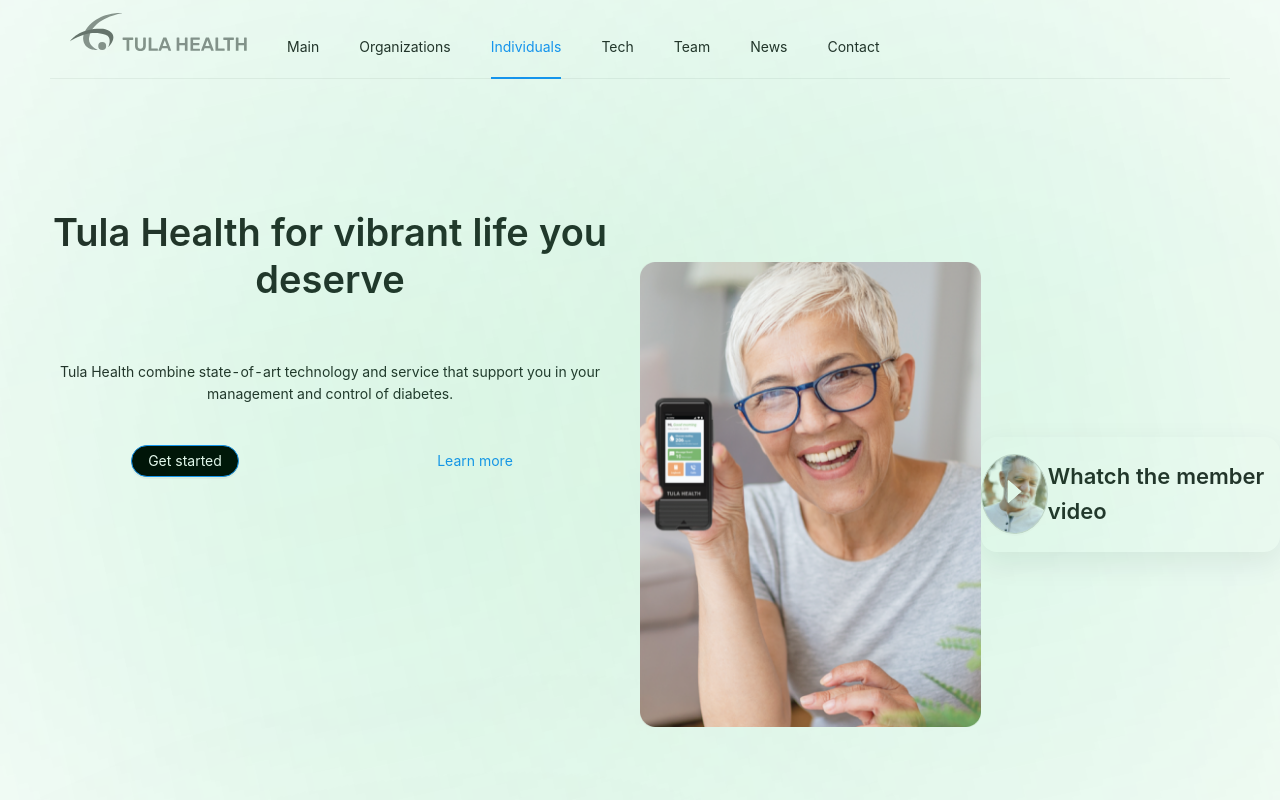
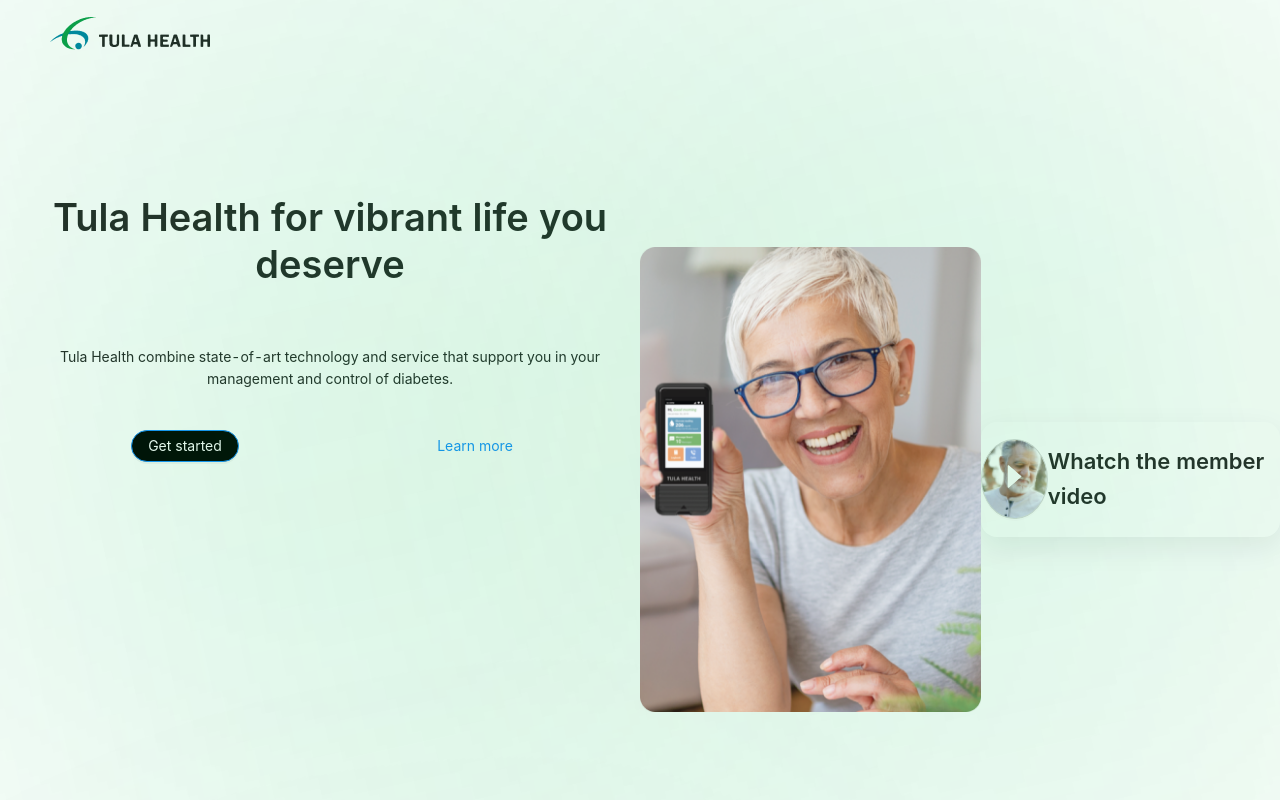
Before and after one commit to zagliadov/health, a React (Create React App) app: page / in a window 1280 px wide. Shown: the top 800 px of the page. Built offline with nearby package versions, Linux system fonts and the light colour scheme.

Commit message:
Logo component remove

```diff
--- a/src/components/Header/Logo/Logo.tsx
+++ /dev/null
@@ -1,74 +0,0 @@
-import { FC } from "react";
-
-export const Logo: FC = () => {
-  return (
-    <div>
-      <svg
-        width="52"
-        height="52"
-        viewBox="0 0 50 25"
-        fill="none"
-        xmlns="http://www.w3.org/2000/svg"
-      >
-        <path
-          d="M26.7585 35.5268C26.7585 35.5268 13.2665 36.7898 12.635 24.787C12.4023 20.3642 14.4774 16.8088 17.0573 13.4154C30.9559 -2.37895 51.1721 0.14858 51.1721 0.14858C51.1721 0.14858 22.0553 3.9391 18.4065 23.5234C16.8763 31.7363 26.7585 35.5268 26.7585 35.5268Z"
-          fill="#909090"
-        />
-        <path
-          d="M36.6416 32.998C36.6416 32.998 47.178 23.2287 37.9051 17.2041C34.4883 14.9841 31.2069 14.8198 25.9018 15.1621C6.3172 16.4256 -3.54755e-05 27.3122 -3.54755e-05 27.3122C-3.54755e-05 27.3122 16.832 14.8929 34.1146 20.9947C41.3622 23.5535 36.6416 32.998 36.6416 32.998Z"
-          fill="#6F6F6F"
-        />
-        <circle cx="30.9546" cy="31.7346" r="3.79053" fill="#8F8F8F" />
-      </svg>
-
-      <svg
-        width="125"
-        height="15"
-        viewBox="0 0 125 15"
-        fill="none"
-        xmlns="http://www.w3.org/2000/svg"
-      >
-        <path
-          d="M5.02339 13.8512C4.89704 13.8512 4.78964 13.807 4.70119 13.7186C4.61275 13.6301 4.56852 13.5227 4.56852 13.3964V2.95346H1.06229C0.935934 2.95346 0.828536 2.90924 0.74009 2.82079C0.651645 2.73235 0.607422 2.61863 0.607422 2.47965V1.0582C0.607422 0.919211 0.645327 0.805495 0.721138 0.71705C0.809583 0.628604 0.923299 0.584381 1.06229 0.584381H10.7471C10.8861 0.584381 10.9998 0.628604 11.0882 0.71705C11.1767 0.805495 11.2209 0.919211 11.2209 1.0582V2.47965C11.2209 2.61863 11.1767 2.73235 11.0882 2.82079C10.9998 2.90924 10.8861 2.95346 10.7471 2.95346H7.2598V13.3964C7.2598 13.5227 7.21558 13.6301 7.12713 13.7186C7.05132 13.807 6.94392 13.8512 6.80494 13.8512H5.02339Z"
-          fill="#8F8F8F"
-        />
-        <path
-          d="M18.4503 14.0408C16.7319 14.0408 15.3989 13.6048 14.4513 12.733C13.5037 11.8612 13.0298 10.5408 13.0298 8.77192V1.0582C13.0298 0.919211 13.0677 0.805495 13.1436 0.71705C13.232 0.628604 13.3457 0.584381 13.4847 0.584381H15.2283C15.3673 0.584381 15.481 0.628604 15.5695 0.71705C15.6579 0.805495 15.7022 0.919211 15.7022 1.0582V8.77192C15.7022 9.77009 15.9359 10.5219 16.4034 11.0273C16.8835 11.5327 17.5595 11.7854 18.4313 11.7854C19.3032 11.7854 19.9728 11.5327 20.4403 11.0273C20.9205 10.5219 21.1605 9.77009 21.1605 8.77192V1.0582C21.1605 0.919211 21.2047 0.805495 21.2932 0.71705C21.3816 0.628604 21.4954 0.584381 21.6343 0.584381H23.378C23.517 0.584381 23.6244 0.628604 23.7002 0.71705C23.7886 0.805495 23.8328 0.919211 23.8328 1.0582V8.77192C23.8328 10.5408 23.359 11.8612 22.4114 12.733C21.4764 13.6048 20.156 14.0408 18.4503 14.0408Z"
-          fill="#8F8F8F"
-        />
-        <path
-          d="M27.1281 13.8512C27.0017 13.8512 26.8943 13.807 26.8059 13.7186C26.7174 13.6301 26.6732 13.5227 26.6732 13.3964V1.03924C26.6732 0.900259 26.7174 0.792861 26.8059 0.71705C26.8943 0.628604 27.0017 0.584381 27.1281 0.584381H28.9096C29.0486 0.584381 29.156 0.628604 29.2318 0.71705C29.3203 0.792861 29.3645 0.900259 29.3645 1.03924V11.5769H35.3725C35.5115 11.5769 35.6252 11.6211 35.7136 11.7096C35.8021 11.798 35.8463 11.9054 35.8463 12.0318V13.3964C35.8463 13.5227 35.8021 13.6301 35.7136 13.7186C35.6252 13.807 35.5115 13.8512 35.3725 13.8512H27.1281Z"
-          fill="#8F8F8F"
-        />
-        <path
-          d="M36.8708 13.8512C36.7571 13.8512 36.6623 13.8133 36.5865 13.7375C36.5107 13.6617 36.4728 13.5669 36.4728 13.4532L36.5107 13.2827L41.0593 1.0582C41.1857 0.74232 41.4131 0.584381 41.7416 0.584381H43.8264C44.1549 0.584381 44.3823 0.74232 44.5087 1.0582L49.0573 13.2827L49.0952 13.4532C49.0952 13.5669 49.051 13.6617 48.9626 13.7375C48.8868 13.8133 48.7983 13.8512 48.6972 13.8512H47.0104C46.7451 13.8512 46.5619 13.7312 46.4608 13.4911L45.589 11.1979H39.979L39.1072 13.4911C39.0061 13.7312 38.8229 13.8512 38.5576 13.8512H36.8708ZM40.6424 8.99935H44.9257L42.784 3.16194L40.6424 8.99935Z"
-          fill="#8F8F8F"
-        />
-        <path
-          d="M55.1128 13.8512C54.9865 13.8512 54.8791 13.807 54.7907 13.7186C54.7022 13.6301 54.658 13.5227 54.658 13.3964V1.0582C54.658 0.919211 54.6959 0.805495 54.7717 0.71705C54.8601 0.628604 54.9739 0.584381 55.1128 0.584381H56.8565C56.9955 0.584381 57.1092 0.628604 57.1976 0.71705C57.2861 0.805495 57.3303 0.919211 57.3303 1.0582V5.92903H62.8645V1.0582C62.8645 0.919211 62.9087 0.805495 62.9971 0.71705C63.0856 0.628604 63.193 0.584381 63.3193 0.584381H65.0819C65.2209 0.584381 65.3283 0.628604 65.4041 0.71705C65.4926 0.805495 65.5368 0.919211 65.5368 1.0582V13.3964C65.5368 13.5227 65.4926 13.6301 65.4041 13.7186C65.3283 13.807 65.2209 13.8512 65.0819 13.8512H63.3193C63.193 13.8512 63.0856 13.807 62.9971 13.7186C62.9087 13.6301 62.8645 13.5227 62.8645 13.3964V8.33601H57.3303V13.3964C57.3303 13.5227 57.2861 13.6301 57.1976 13.7186C57.1092 13.807 56.9955 13.8512 56.8565 13.8512H55.1128Z"
-          fill="#8F8F8F"
-        />
-        <path
-          d="M68.9572 13.8512C68.8308 13.8512 68.7234 13.807 68.635 13.7186C68.5465 13.6301 68.5023 13.5227 68.5023 13.3964V1.0582C68.5023 0.919211 68.5402 0.805495 68.616 0.71705C68.7045 0.628604 68.8182 0.584381 68.9572 0.584381H77.3153C77.4543 0.584381 77.568 0.628604 77.6564 0.71705C77.7449 0.805495 77.7891 0.919211 77.7891 1.0582V2.32802C77.7891 2.46701 77.7449 2.58073 77.6564 2.66917C77.568 2.74498 77.4543 2.78289 77.3153 2.78289H71.0988V6.0996H76.8983C77.0373 6.0996 77.151 6.14382 77.2395 6.23227C77.3279 6.32071 77.3721 6.43443 77.3721 6.57342V7.76743C77.3721 7.90642 77.3279 8.02013 77.2395 8.10858C77.151 8.18439 77.0373 8.2223 76.8983 8.2223H71.0988V11.6527H77.4669C77.6059 11.6527 77.7196 11.6969 77.808 11.7854C77.8965 11.8612 77.9407 11.9686 77.9407 12.1076V13.3964C77.9407 13.5354 77.8965 13.6491 77.808 13.7375C77.7196 13.8133 77.6059 13.8512 77.4669 13.8512H68.9572Z"
-          fill="#8F8F8F"
-        />
-        <path
-          d="M79.4957 13.8512C79.382 13.8512 79.2872 13.8133 79.2114 13.7375C79.1356 13.6617 79.0977 13.5669 79.0977 13.4532L79.1356 13.2827L83.6843 1.0582C83.8106 0.74232 84.038 0.584381 84.3665 0.584381H86.4513C86.7798 0.584381 87.0073 0.74232 87.1336 1.0582L91.6823 13.2827L91.7202 13.4532C91.7202 13.5669 91.6759 13.6617 91.5875 13.7375C91.5117 13.8133 91.4232 13.8512 91.3222 13.8512H89.6354C89.37 13.8512 89.1868 13.7312 89.0857 13.4911L88.2139 11.1979H82.6039L81.7321 13.4911C81.631 13.7312 81.4478 13.8512 81.1825 13.8512H79.4957ZM83.2673 8.99935H87.5506L85.4089 3.16194L83.2673 8.99935Z"
-          fill="#8F8F8F"
-        />
-        <path
-          d="M93.925 13.8512C93.7987 13.8512 93.6913 13.807 93.6028 13.7186C93.5144 13.6301 93.4702 13.5227 93.4702 13.3964V1.03924C93.4702 0.900259 93.5144 0.792861 93.6028 0.71705C93.6913 0.628604 93.7987 0.584381 93.925 0.584381H95.7066C95.8456 0.584381 95.953 0.628604 96.0288 0.71705C96.1172 0.792861 96.1615 0.900259 96.1615 1.03924V11.5769H102.169C102.308 11.5769 102.422 11.6211 102.511 11.7096C102.599 11.798 102.643 11.9054 102.643 12.0318V13.3964C102.643 13.5227 102.599 13.6301 102.511 13.7186C102.422 13.807 102.308 13.8512 102.169 13.8512H93.925Z"
-          fill="#8F8F8F"
-        />
-        <path
-          d="M105.709 13.8512C105.583 13.8512 105.476 13.807 105.387 13.7186C105.299 13.6301 105.254 13.5227 105.254 13.3964V2.95346H101.748C101.622 2.95346 101.514 2.90924 101.426 2.82079C101.338 2.73235 101.293 2.61863 101.293 2.47965V1.0582C101.293 0.919211 101.331 0.805495 101.407 0.71705C101.495 0.628604 101.609 0.584381 101.748 0.584381H111.433C111.572 0.584381 111.686 0.628604 111.774 0.71705C111.863 0.805495 111.907 0.919211 111.907 1.0582V2.47965C111.907 2.61863 111.863 2.73235 111.774 2.82079C111.686 2.90924 111.572 2.95346 111.433 2.95346H107.946V13.3964C107.946 13.5227 107.901 13.6301 107.813 13.7186C107.737 13.807 107.63 13.8512 107.491 13.8512H105.709Z"
-          fill="#8F8F8F"
-        />
-        <path
-          d="M114.284 13.8512C114.158 13.8512 114.051 13.807 113.962 13.7186C113.874 13.6301 113.829 13.5227 113.829 13.3964V1.0582C113.829 0.919211 113.867 0.805495 113.943 0.71705C114.032 0.628604 114.145 0.584381 114.284 0.584381H116.028C116.167 0.584381 116.281 0.628604 116.369 0.71705C116.458 0.805495 116.502 0.919211 116.502 1.0582V5.92903H122.036V1.0582C122.036 0.919211 122.08 0.805495 122.169 0.71705C122.257 0.628604 122.364 0.584381 122.491 0.584381H124.253C124.392 0.584381 124.5 0.628604 124.576 0.71705C124.664 0.805495 124.708 0.919211 124.708 1.0582V13.3964C124.708 13.5227 124.664 13.6301 124.576 13.7186C124.5 13.807 124.392 13.8512 124.253 13.8512H122.491C122.364 13.8512 122.257 13.807 122.169 13.7186C122.08 13.6301 122.036 13.5227 122.036 13.3964V8.33601H116.502V13.3964C116.502 13.5227 116.458 13.6301 116.369 13.7186C116.281 13.807 116.167 13.8512 116.028 13.8512H114.284Z"
-          fill="#8F8F8F"
-        />
-      </svg>
-    </div>
-  );
-};
--- a/src/components/Header/Navigation/Navigation.tsx
+++ b/src/components/Header/Navigation/Navigation.tsx
@@ -1,27 +1,13 @@
 import { FC } from "react";
-import { Menu } from "antd";
-import { Logo } from "../Logo/Logo";
+import { Menu, Image } from "antd";
+import logo from '../../../img/logo.png';
 
 
 
 export const Navigation: FC = () => {
-  const menuItem = {
-    display: 'flex',
-    alignItems: 'flex-end',
-  }
+
+
   return (
-    <Menu theme="light" mode="horizontal"
-    defaultSelectedKeys={["2"]}>
-      <Menu.Item key="logo">
-        <Logo />
-      </Menu.Item>
-      <Menu.Item key="0" style={menuItem}>Main</Menu.Item>
-      <Menu.Item key="1" style={menuItem}>Organizations</Menu.Item>
-      <Menu.Item key="2" style={menuItem}>Individuals</Menu.Item>
-      <Menu.Item key="3" style={menuItem}>Tech</Menu.Item>
-      <Menu.Item key="4" style={menuItem}>Team</Menu.Item>
-      <Menu.Item key="5" style={menuItem}>News</Menu.Item>
-      <Menu.Item key="6" style={menuItem}>Contact</Menu.Item>
-    </Menu>
+    <Image src={logo} preview={false} />
   );
 };
```
Also changed, not shown: src/img/logo.png (added).
